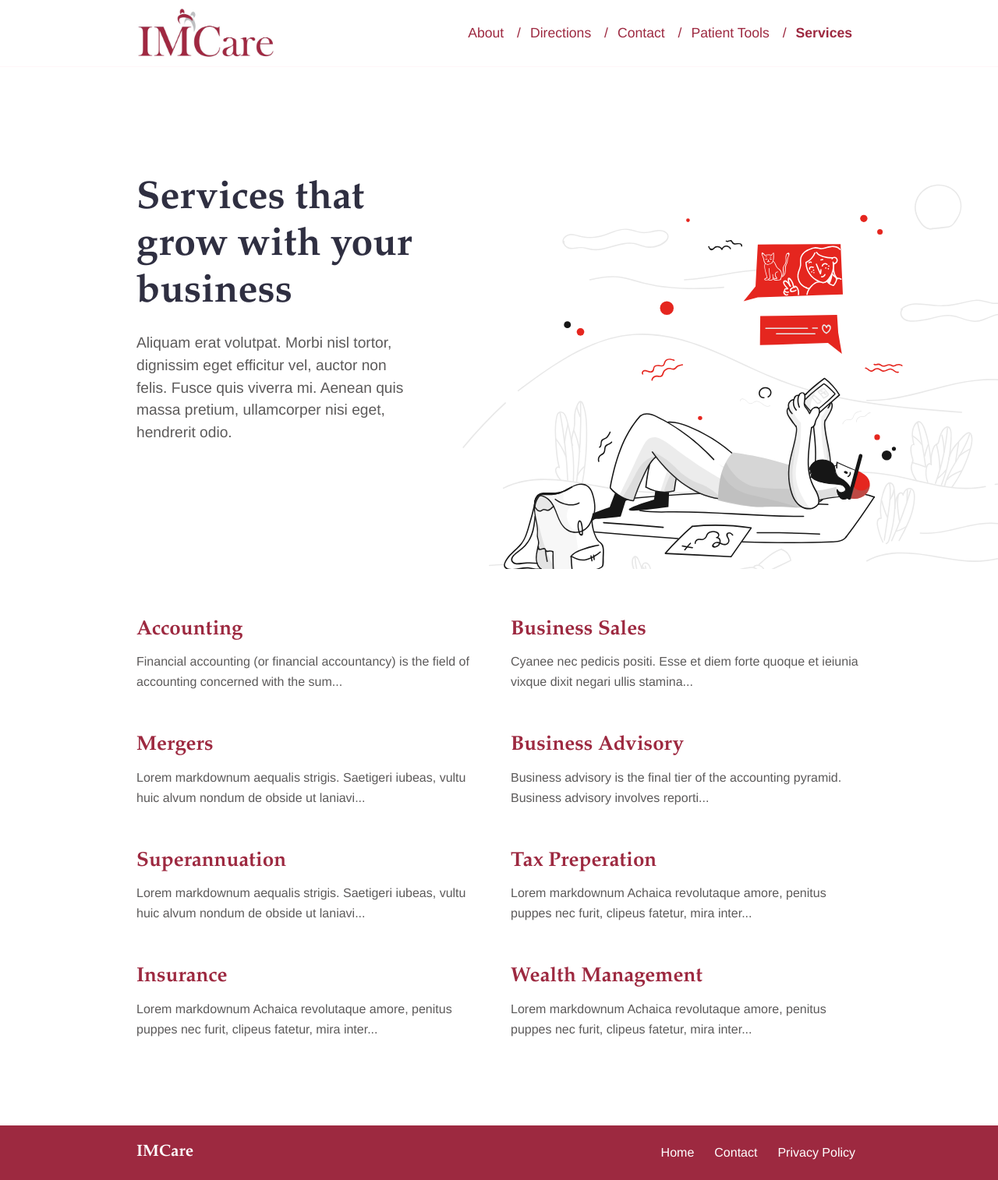
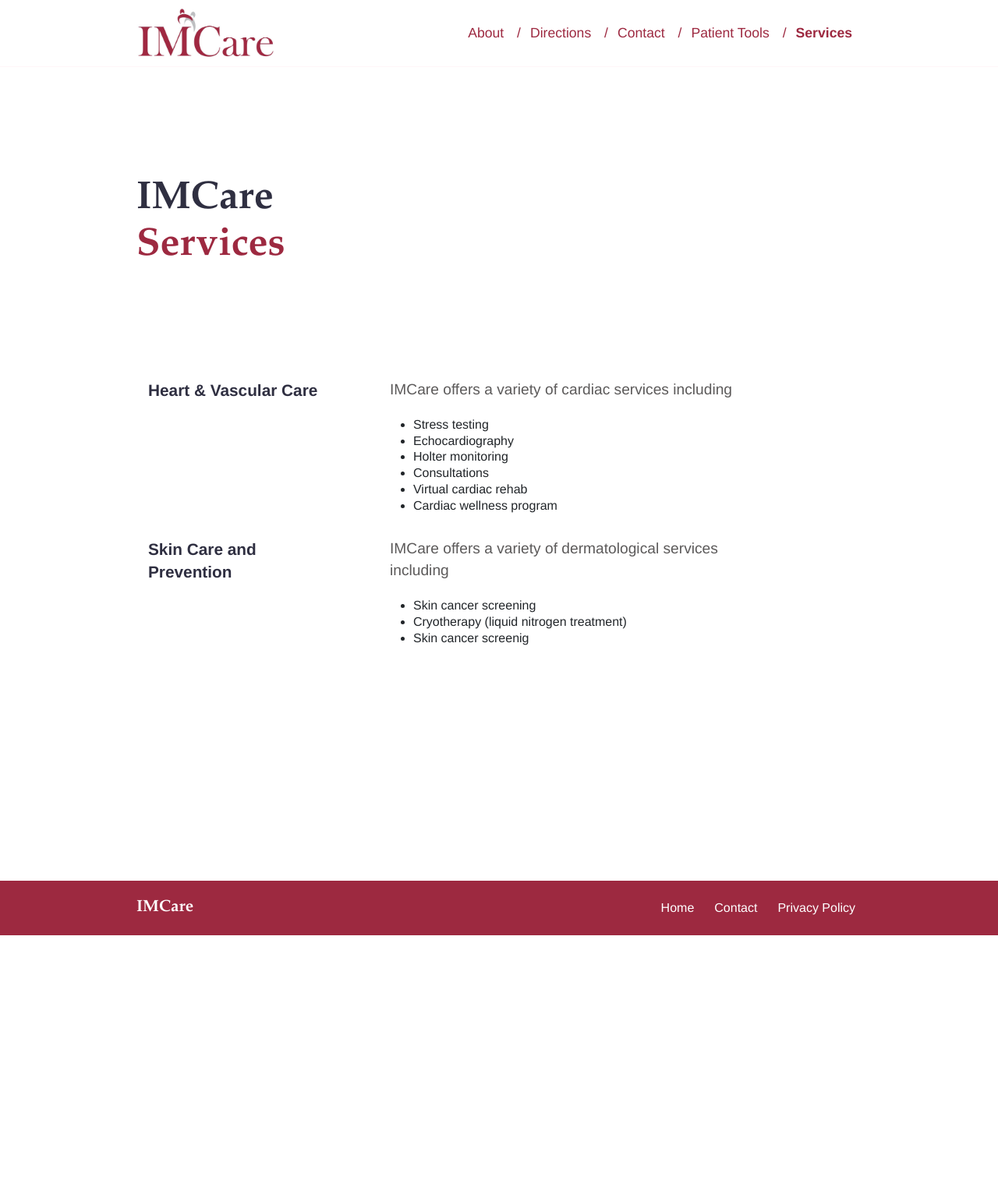
Before and after one commit to imcare-canada/imcare-canada.github.io, a Jekyll site: the page built from services.md, in a window 1280 px wide. Shown: the whole page at 78% size. Built offline with Jekyll 4.4.1, drawn with Linux system fonts in a browser that asks for light colours; after the commit the page ends 1200 px from its top, so only the background shows below that.

Commit message:
Build services page

```diff
--- a/_sass/components/_intro.scss
+++ b/_sass/components/_intro.scss
@@ -63,3 +63,7 @@
   padding-bottom: 5px;
   color: #9E2940;
 }
+
+.services_container ul {
+  margin-left: 30px;
+}
--- a/services.md
+++ b/services.md
@@ -1,12 +1,49 @@
 ---
 title: Services
-layout: services
+layout: primary
 description: Services
-intro_image: "images/illustrations/reading.svg"
+# intro_image: "images/illustrations/reading.svg"
 intro_image_absolute: true
 intro_image_hide_on_mobile: true
+head_content: |
+    # IMCare <span style='color: #9d2940'>Services</span>
+
 ---
 
-# Services that grow with your business
 
-Aliquam erat volutpat. Morbi nisl tortor, dignissim eget efficitur vel, auctor non felis. Fusce quis viverra mi. Aenean quis massa pretium, ullamcorper nisi eget, hendrerit odio.
+<div class="container services_container pt-6 pb-6">
+  <div class="row mb-3">
+    <div class="col-12 col-md-4">
+    <h2>Heart & Vascular Care</h2>
+    </div>
+    <div class="col-12 col-md-8">
+    <p>IMCare offers a variety of cardiac services including</p>
+    <ul>
+        <li>Stress testing</li>
+        <li>Echocardiography</li>
+        <li>Holter monitoring</li>
+        <li>Consultations</li>
+        <li>Virtual cardiac rehab</li>
+        <li>Cardiac wellness program</li>
+    </ul>
+    </div>
+  </div>
+  <div class="row">
+    <div class="col-12 col-md-4">
+    <h2>Skin Care and Prevention</h2>
+    </div>
+    <div class="col-12 col-md-8">
+    <p>IMCare offers a variety of dermatological services including</p>
+    <ul>
+        <li>Skin cancer screening</li>
+        <li>Cryotherapy (liquid nitrogen treatment)</li>
+        <li>Skin cancer screenig</li>
+    </ul>
+    </div>
+  </div>
+</div>
+<!--
+# IMCare Services
+
+We provide a variety of services.
+ -->
```
Also changed, not shown: _data/patient_tools.yml (+16 -2 lines), 5 other files.
